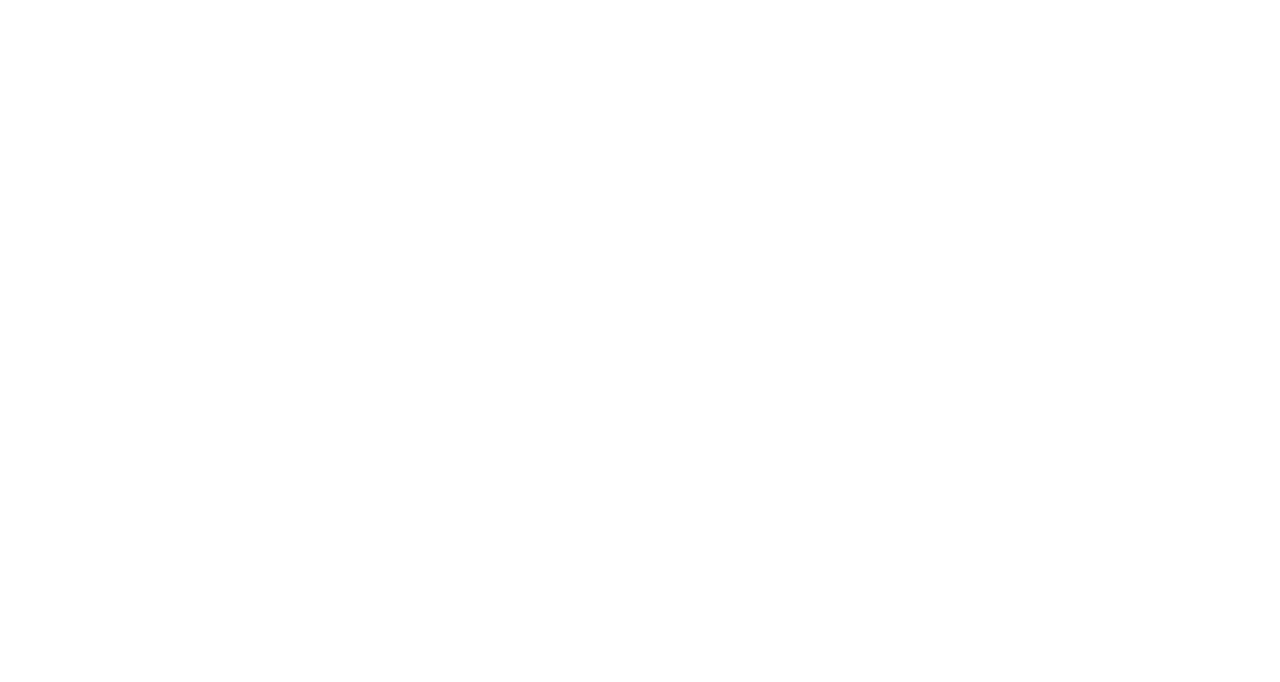
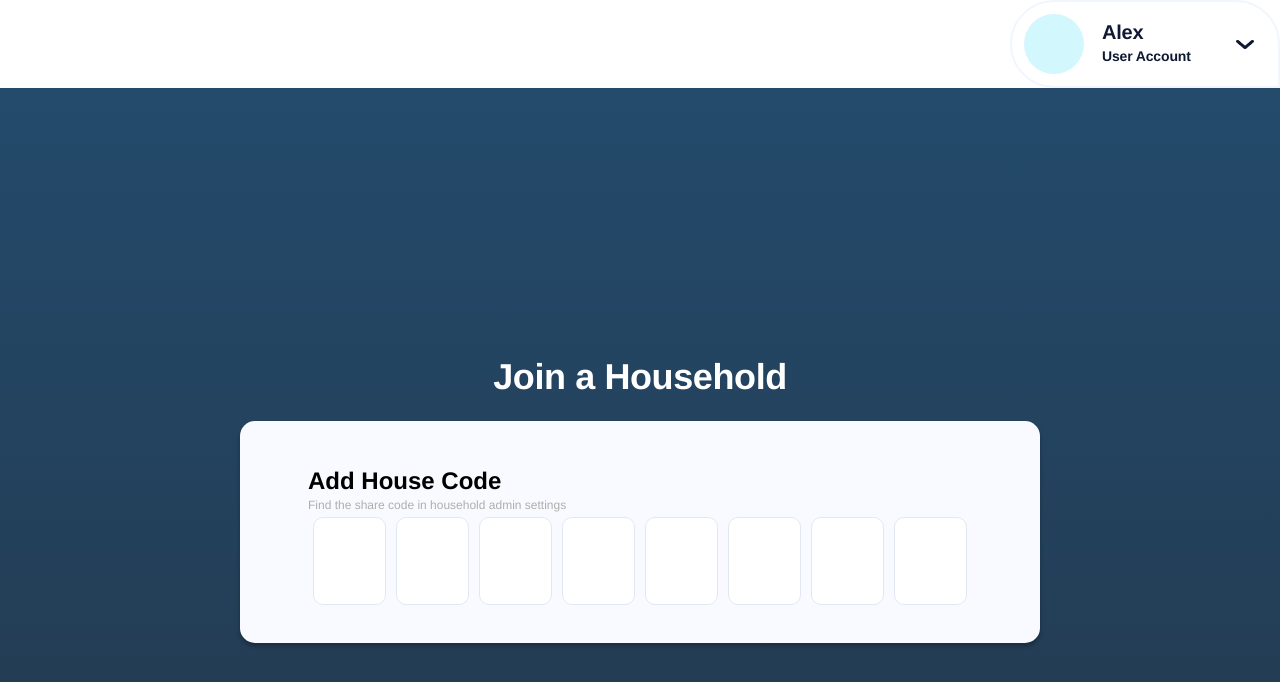
Before and after one commit to akirafeng2/everyday_rewards_finance_tool, a React (Vite) app in the folder src/frontend/: page /Household/Join in a window 1280 px wide. Before the commit this address had no page. Shown: the top 682 px of the page. Built offline with nearby package versions, Linux system fonts and the light colour scheme.

Commit message:
Set Up Household Join

```diff
--- a/src/frontend/src/App.tsx
+++ b/src/frontend/src/App.tsx
@@ -5,13 +5,15 @@
 import Weights from "./pages/Weights";
 import Settings from "./pages/Settings";
 import OneOff from "./pages/OneOff";
-import PageLayout from "./pages/PageLayout.tsx";
+import LayoutPage from "./pages/LayoutPage.tsx";
 
 import Login from "./pages/Authentication/login.tsx";
 import Signup from "./pages/Authentication/signup.tsx";
-import HouseholdSetup from "./pages/Authentication/HouseholdSetup.tsx";
+import HouseholdSetup from "./pages/Household/HouseholdSetup.tsx";
 import PrivatePageRoute from "./components/private_routes/PrivatePageRoute.tsx";
 import PrivateHouseholdRoute from "./components/private_routes/PrivateHouseholdRoute.tsx";
+import HouseholdJoin from "./pages/Household/HouseholdJoin.tsx";
+import LayoutHousehold from "./pages/Household/LayoutHousehold.tsx";
 
 // function App() {
 //   return (
@@ -38,9 +40,15 @@
       <Routes>
         <Route path="/Login" element={<Login />} />
         <Route path="/Signup" element={<Signup />} />
-        <Route path="/Household" element={<PrivateHouseholdRoute><HouseholdSetup /></PrivateHouseholdRoute>} />
-
-        <Route path="/Page" element={<PrivatePageRoute><PageLayout /></PrivatePageRoute>}>
+        <Route path="/Household" element={
+        // <PrivateHouseholdRoute>
+          <LayoutHousehold />
+        // </PrivateHouseholdRoute>
+        }>
+          <Route path="Setup" element={<HouseholdSetup />} />
+          <Route path="Join" element={<HouseholdJoin />} />
+        </Route>
+        <Route path="/Page" element={<PrivatePageRoute><LayoutPage /></PrivatePageRoute>}>
           <Route path="Dashboard" element={<Dashboard />} />
           <Route path="Transactions" element={<Transactions />} />
           <Route path="OneOff" element={<OneOff />} />
--- a/src/frontend/src/pages/Authentication/authentication.css
+++ b/src/frontend/src/pages/Authentication/authentication.css
@@ -119,33 +119,6 @@
   line-height: 24px;
 }
 
-.auth .householdOptions {
-  display: flex;
-  justify-content: center;
-  align-items: center;
-  flex-direction: row;
-}
-
-.auth .emoji {
-  font-size: 96px;
-}
-
-.householdOptions .householdButton {
-  background: #1a7bbd;
-  border-radius: 10px;
-
-  color: white;
-  font-size: 16px;
-  font-family: "DM Sans-Regular", Helvetica;
-  font-weight: 400;
-  line-height: 24px;
-  word-wrap: "break-word";
-  text-align: center;
-
-  width: 129px;
-  padding: 8px 0px;
-}
-
 .auth input.invalid {
   border-color: #c80106;
   margin-bottom: 4px;
--- /dev/null
+++ b/src/frontend/src/pages/Household/HouseholdJoin.tsx
@@ -0,0 +1,31 @@
+import "./houeshold.css";
+import { Link } from "react-router-dom";
+import Emoji from "./components/emoji";
+
+const HouseholdJoin = () => {
+
+  const inputTiles = () => {
+    let inputTiles = []
+    for (let i=0; i<8; i++) {
+        inputTiles.push(<input className="inputTiles" type="text" key={i} maxLength={1}></input>)
+    }
+    return inputTiles;
+  }
+
+  return (
+    <main className="household">
+      <div className="title">Join a Household</div>
+        <div className="whiteBox">
+
+          <form>
+          <div className="subTitle">Add House Code</div>
+            <div className="subText">Find the share code in household admin settings</div>
+            {inputTiles()}
+
+          </form>
+        </div>
+    </main>
+  );
+};
+
+export default HouseholdJoin;
--- a/src/frontend/src/pages/Authentication/HouseholdSetup.tsx
+++ b/src/frontend/src/pages/Household/HouseholdSetup.tsx
@@ -1,10 +1,10 @@
-import "./authentication.css";
+import "./houeshold.css";
 import { Link } from "react-router-dom";
 import Emoji from "./components/emoji";
 
 const HouseholdSetup = () => {
   return (
-    <main className="auth">
+    <main className="household">
       <div className="title">Set Up Your Household</div>
       <div className="householdOptions">
         <div className="whiteBox">
--- /dev/null
+++ b/src/frontend/src/pages/Household/LayoutHousehold.tsx
@@ -0,0 +1,13 @@
+import AccountButton from "../../components/account_button/account_button";
+import { Outlet } from "react-router-dom"
+
+function LayoutHousehold() {
+    return (
+    <>
+    <AccountButton />
+    <Outlet/>
+    </>
+    )
+}
+
+export default LayoutHousehold;
--- /dev/null
+++ b/src/frontend/src/pages/Household/houeshold.css
@@ -0,0 +1,80 @@
+main.household {
+  background: linear-gradient(
+    180deg,
+    rgba(31.57, 149.36, 229.5, 0.2) 0%,
+    rgba(0, 0, 0, 0) 100%
+  );
+  background-color: #24384d;
+  width: 100vw;
+  height: 100vh;
+
+  display: flex;
+  justify-content: center;
+  align-items: center;
+  flex-direction: column;
+}
+
+.household div.title {
+  color: #ffffff;
+
+  font-family: "DMSans-Bold", Helvetica;
+  font-size: 36px;
+  font-style: normal;
+  font-weight: 700;
+  letter-spacing: -0.39600000858306883px;
+  line-height: 24px;
+  white-space: nowrap;
+
+  padding: 32px;
+}
+
+.household .emoji {
+  font-size: 96px;
+}
+
+.householdOptions .householdButton {
+  background: #1a7bbd;
+  border-radius: 10px;
+
+  color: white;
+  font-size: 16px;
+  font-family: "DM Sans-Regular", Helvetica;
+  font-weight: 400;
+  line-height: 24px;
+  word-wrap: "break-word";
+  text-align: center;
+
+  width: 129px;
+  padding: 8px 0px;
+}
+
+.household .householdOptions {
+  display: flex;
+  justify-content: center;
+  align-items: center;
+  flex-direction: row;
+}
+
+.household input.inputTiles {
+  height: 84px;
+  width: 67px;
+  border-radius: 10px;
+  border: 1px #e2e8f1 solid;
+  margin: 0px 5px;
+}
+
+.household .subTitle {
+  color: black;
+  font-size: 24px;
+  font-family: "DMSans-Bold", Helvetica;
+  font-weight: 700;
+  line-height: 24px;
+}
+
+.household .subText {
+  color: #aeaeae;
+  font-size: 12px;
+  font-family: "Inter-Light", Helvetica;
+  font-weight: 300;
+  line-height: 24px;
+}
--- a/src/frontend/src/pages/PageLayout.tsx
+++ b/src/frontend/src/pages/LayoutPage.tsx
@@ -2,7 +2,7 @@
 import AccountButton from "../components/account_button/account_button"
 import { Outlet } from "react-router-dom"
 
-function PageLayout() {
+function LayoutPage() {
     return (
     <>
     <Sidebar />
@@ -12,4 +12,4 @@
     )
 }
 
-export default PageLayout;
+export default LayoutPage;
```
Also changed, not shown: src/frontend/src/pages/Authentication/household_join.tsx (deleted), src/frontend/src/pages/Household/components/emoji.tsx (renamed from src/frontend/src/pages/Authentication/components/emoji.tsx), src/frontend/src/pages/Household/household_create.tsx (added).
